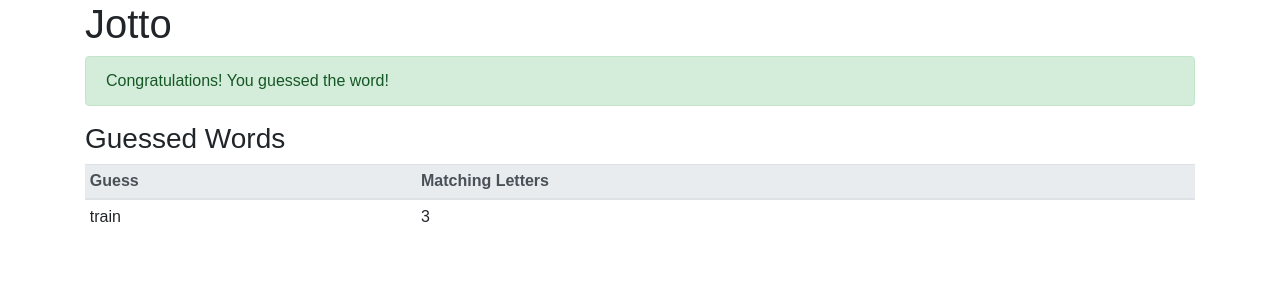
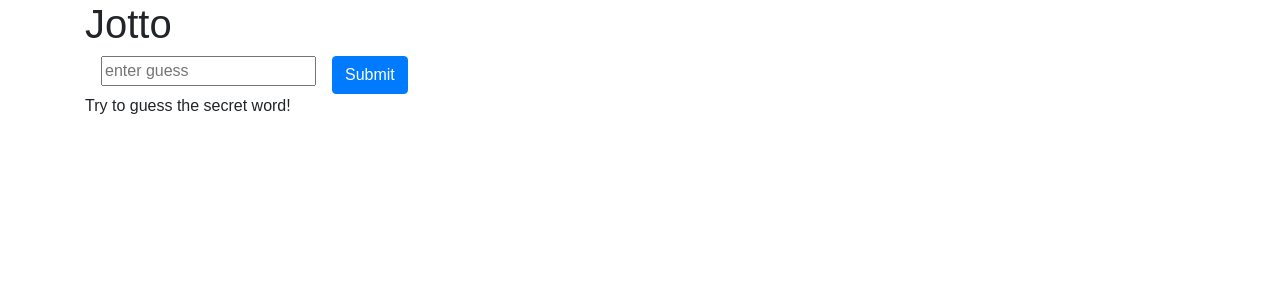
Before and after one commit to Sirgeb/Testing-React-2, a React (Create React App) app: page / in a window 1280 px wide. Shown: the top 300 px of the page. Built offline with nearby package versions, Linux system fonts and the light colour scheme.

Commit message:
connect component-app and test

```diff
--- a/src/App.js
+++ b/src/App.js
@@ -1,7 +1,11 @@
 import React from 'react';
+import { connect } from 'react-redux';
 
 import GuessedWords from './components/GuessedWords/GuessedWord';
 import Congrats from './components/Congrats/Congrats';
+import Input from './components/Input/Input';
+
+import { getSecretWord } from './redux/actions/index';
 
 import './App.css';
 
@@ -11,14 +15,17 @@
     return (
       <div className="container">
         <h1>Jotto</h1>
-        <Congrats success={true} />
-        <GuessedWords guessedWords={[
-          { guessedWord: 'train', letterMatchCount: 3 }
-        ]} />
+        <Congrats success={this.props.success} />
+        <Input />
+        <GuessedWords guessedWords={this.props.guessedWords} />
       </div>
     );
   }
 }
 
+const mapStateToProps = (state) => {
+  const { success, guessedWords, secretWord } = state;
+  return { success, guessedWords, secretWord };
+}
 
-export default App;
+export default connect(mapStateToProps, { getSecretWord })(App);
```
Also changed, not shown: 1 other file (tests, documents, lock files or other folders).
